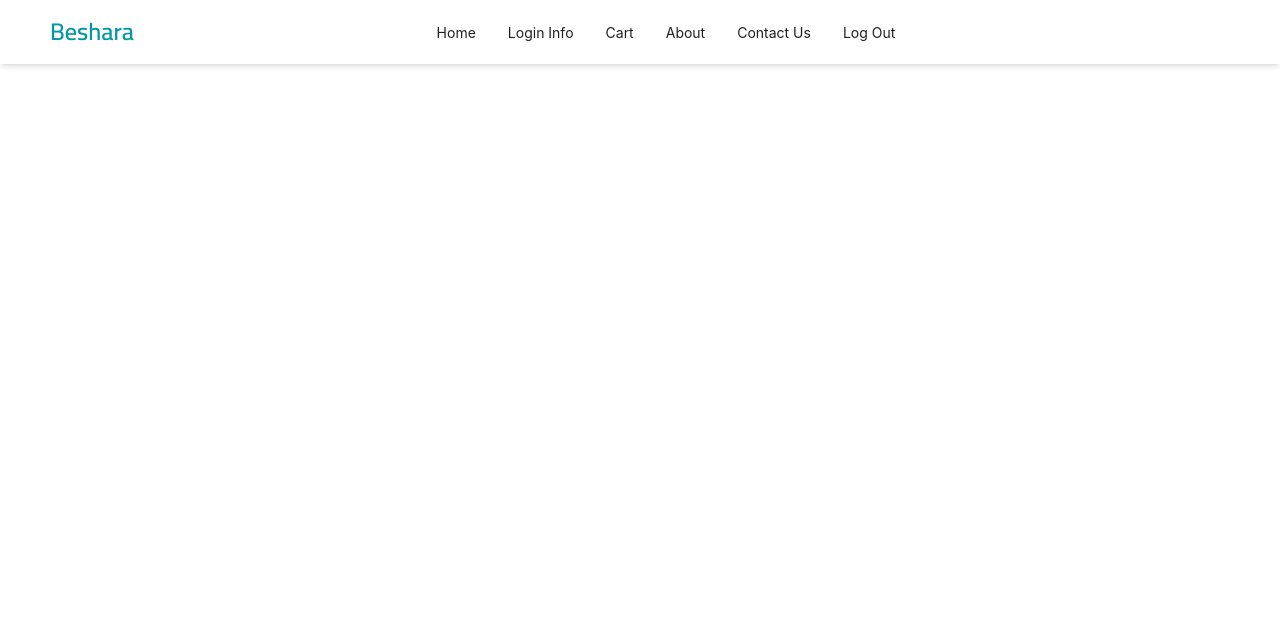
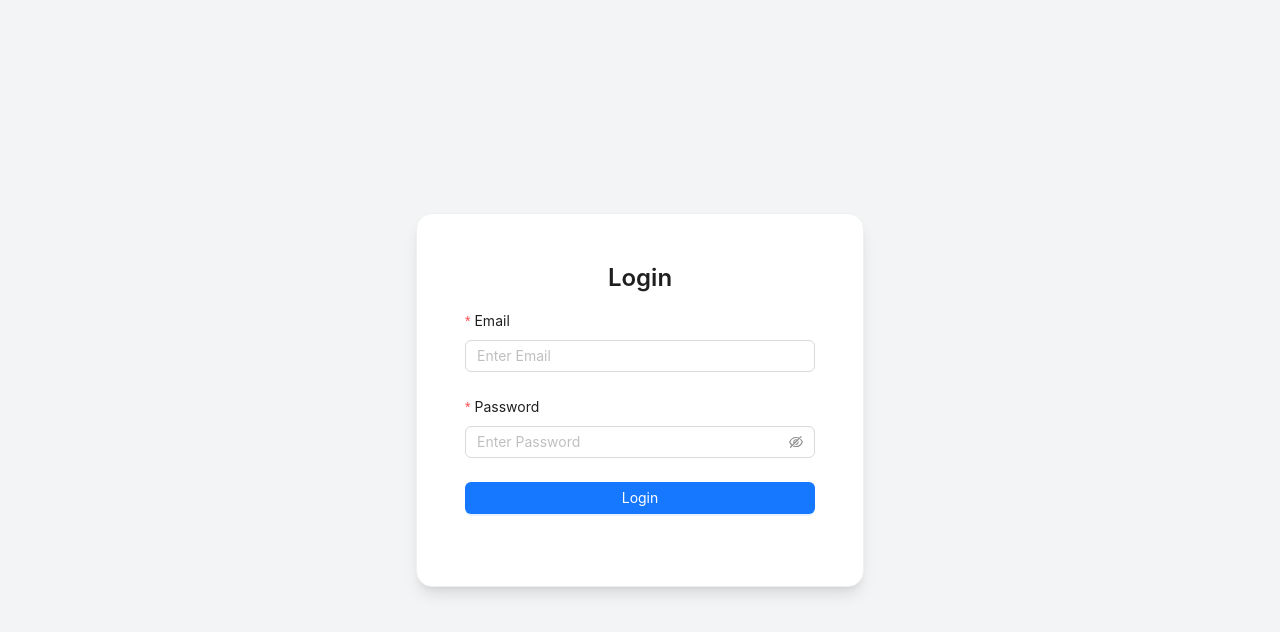
Before and after one commit to seifehab1m/beshara, a React (Vite) app: page /login in a window 1280 px wide. Shown: the top 632 px of the page. Built offline with nearby package versions, Linux system fonts and the light colour scheme.

Commit message:
handle auth

```diff
--- a/src/App.tsx
+++ b/src/App.tsx
@@ -9,10 +9,11 @@ import Navbar from "./components/nav-bar/Navbar";
 import Signup from "./pages/Signup";
 import ProductDetails from "./pages/ProductDetails";
 import Cart from "./pages/MyCart";
+import Login from "./pages/Login";
 
 function AppContent() {
   const location = useLocation();
-  const hideNavbarRoutes = ["/sign-up"]; // Define routes where Navbar should be hidden
+  const hideNavbarRoutes = ["/sign-up","/login"]; // Define routes where Navbar should be hidden
 
   return (
     <>
@@ -20,6 +21,7 @@ function AppContent() {
       <Routes>
         <Route path="/home" element={<Home />} />
         <Route path="/sign-up" element={<Signup />} />
+        <Route path="/login" element={<Login />} />
         <Route path="/my-cart" element={<Cart />} />
         <Route path="/product/:id" element={<ProductDetails />} />
       </Routes>
--- a/src/pages/Home.tsx
+++ b/src/pages/Home.tsx
@@ -7,6 +7,7 @@ const { Title } = Typography;
 
 export default function Home() {
   const [categories, setCategories] = useState<string[]>([]);
+// eslint-disable-next-line @typescript-eslint/no-explicit-any
   const [products, setProducts] = useState<{ [key: string]: any[] }>({});
   const [loading, setLoading] = useState<boolean>(true);
 
--- /dev/null
+++ b/src/pages/Login.tsx
@@ -0,0 +1,64 @@
+import { Form, Input, Button, Card, message } from "antd";
+import { useNavigate } from "react-router-dom";
+
+export default function Login() {
+  const [form] = Form.useForm();
+  const navigate = useNavigate();
+
+  // eslint-disable-next-line @typescript-eslint/no-explicit-any
+  const onFinish = (values: any) => {
+    const storedUser = localStorage.getItem("userData");
+    if (!storedUser) {
+      message.error("No user found! Please register first.");
+      return;
+    }
+
+    const user = JSON.parse(storedUser);
+
+    if (values.email === user.email && values.password === user.password) {
+      message.success("Login successful! ✅");
+      navigate("/home");
+    } else {
+      message.error("Invalid email or password! ❌");
+    }
+  };
+
+  return (
+    <div className="flex justify-center items-center h-screen bg-gray-100">
+      <Card className="w-full max-w-md shadow-lg p-6 bg-white rounded-2xl">
+        <h2 className="text-2xl font-semibold text-center mb-4">Login</h2>
+        <Form form={form} layout="vertical" onFinish={onFinish}>
+          <Form.Item
+            label="Email"
+            name="email"
+            rules={[{ required: true, message: "Email is required" }]}
+          >
+            <Input placeholder="Enter Email" />
+          </Form.Item>
+
+          <Form.Item
+            label="Password"
+            name="password"
+            rules={[
+              { required: true, message: "Password is required" },
+              {
+                pattern:
+                  /^(?=.*[A-Z])(?=.*\d)(?=.*[@$!%*?&])[A-Za-z\d@$!%*?&]{8,}$/,
+                message:
+                  "Must be at least 8 chars, include 1 uppercase, 1 number, 1 special character",
+              },
+            ]}
+          >
+            <Input.Password placeholder="Enter Password" />
+          </Form.Item>
+
+          <Form.Item>
+            <Button type="primary" htmlType="submit" block>
+              Login
+            </Button>
+          </Form.Item>
+        </Form>
+      </Card>
+    </div>
+  );
+}
--- a/src/pages/ProductDetails.tsx
+++ b/src/pages/ProductDetails.tsx
@@ -5,14 +5,15 @@ import { useDispatch, useSelector } from "react-redux";
 import { addToCart, removeFromCart } from "../slices/cartSlice";
 import { RootState } from "../store/store";
 import { fetcher } from "../network/fetcher";
-import { ShoppingCart, XCircle } from "lucide-react";
+import { ShoppingCart, X } from "lucide-react";
 
 const { Title, Paragraph } = Typography;
 
 export default function ProductDetails() {
   const dispatch = useDispatch();
   const { id } = useParams();
-  const [product, setProduct] = useState(null);
+// eslint-disable-next-line @typescript-eslint/no-explicit-any
+  const [product, setProduct] = useState<any>(null);
   const [loading, setLoading] = useState(true);
 
   const cartItems = useSelector((state: RootState) => state.cart.items);
@@ -51,32 +52,46 @@ export default function ProductDetails() {
   }
 
   return (
-    <div className="flex justify-center items-center min-h-screen bg-gray-100 p-6 py-20">
-      <Card className="relative max-w-2xl shadow-lg rounded-lg p-4 bg-white">
+    <div className="relative flex justify-center items-center min-h-screen bg-gray-100 p-6 py-20">
+      <Card className="max-w-2xl shadow-lg rounded-lg p-4 bg-white">
         <button
           onClick={handleCartAction}
-          className="absolute top-4 right-4 text-white bg-blue-500 hover:bg-blue-600 p-2 rounded-full shadow-md transition-all"
+          className="absolute top-2 right-2 bg-slate-100 hover:bg-slate-200 shadow-md rounded-full p-2  transition"
         >
-          {isInCart ? <XCircle size={24} /> : <ShoppingCart size={24} />}
+          {isInCart ? (
+            <X className="text-red-500" size={24} />
+          ) : (
+            <ShoppingCart className="text-blue-500" size={24} />
+          )}
         </button>
         <img
-          src={product.image}
-          alt={product.title}
+          src={product?.image}
+          alt={product?.title}
           className="w-64 mx-auto mb-4 object-contain"
         />
         <Title level={3} className="text-center">
-          {product.title}
+          {product?.title}
         </Title>
-        <Paragraph className="text-gray-600">{product.description}</Paragraph>
+        <Paragraph className="text-gray-600">{product?.description}</Paragraph>
         <Title level={4} className="text-primary">
-          ${product.price}
+          ${product?.price}
         </Title>
         <Paragraph className="text-gray-500">
-          Category: {product.category}
+          Category: {product?.category}
         </Paragraph>
         <Paragraph className="text-yellow-500">
-          ⭐ {product.rating.rate} ({product.rating.count} reviews)
+          ⭐ {product?.rating.rate} ({product?.rating?.count} reviews)
         </Paragraph>
+
+        <Button
+          type={isInCart ? "default" : "primary"}
+          className="w-full mt-4"
+          size="large"
+          danger={isInCart}
+          onClick={handleCartAction}
+        >
+          {isInCart ? "Remove from Cart" : "Add to My Cart"}
+        </Button>
       </Card>
     </div>
   );
--- a/src/pages/Signup.tsx
+++ b/src/pages/Signup.tsx
@@ -1,11 +1,14 @@
-import { Form, Input, Button, Card } from "antd";
+import { Form, Input, Button, Card, message } from "antd";
+import { useNavigate } from "react-router-dom";
 
 export default function Signup() {
   const [form] = Form.useForm();
-
+  const navigate = useNavigate();
 
   const onFinish = (values: any) => {
-    console.log("Success:", values);
+    localStorage.setItem("userData", JSON.stringify(values));
+    message.success("Registration successful! ✅");
+    navigate("/login");
   };
 
   return (
@@ -16,7 +19,10 @@ export default function Signup() {
           <Form.Item
             label="First Name"
             name="firstName"
-            rules={[{ required: true, message: "First Name is required" }]}
+            rules={[
+              { required: true, message: "First Name is required" },
+              { min: 4, message: "First Name must be at least 4 characters" },
+            ]}
           >
             <Input placeholder="Enter First Name" />
           </Form.Item>
@@ -28,7 +34,10 @@ export default function Signup() {
           <Form.Item
             label="Username"
             name="username"
-            rules={[{ required: true, message: "Username is required" }]}
+            rules={[
+              { required: true, message: "Username is required" },
+              { min: 4, message: "Username must be at least 4 characters" },
+            ]}
           >
             <Input placeholder="Enter Username" />
           </Form.Item>
@@ -42,7 +51,7 @@ export default function Signup() {
                 pattern:
                   /^(?=.*[A-Z])(?=.*\d)(?=.*[@$!%*?&])[A-Za-z\d@$!%*?&]{8,}$/,
                 message:
-                  "Password must be at least 8 characters, include 1 uppercase letter, 1 number, and 1 special character",
+                  "Must be at least 8 chars, include 1 uppercase, 1 number, 1 special character",
               },
             ]}
           >
```
